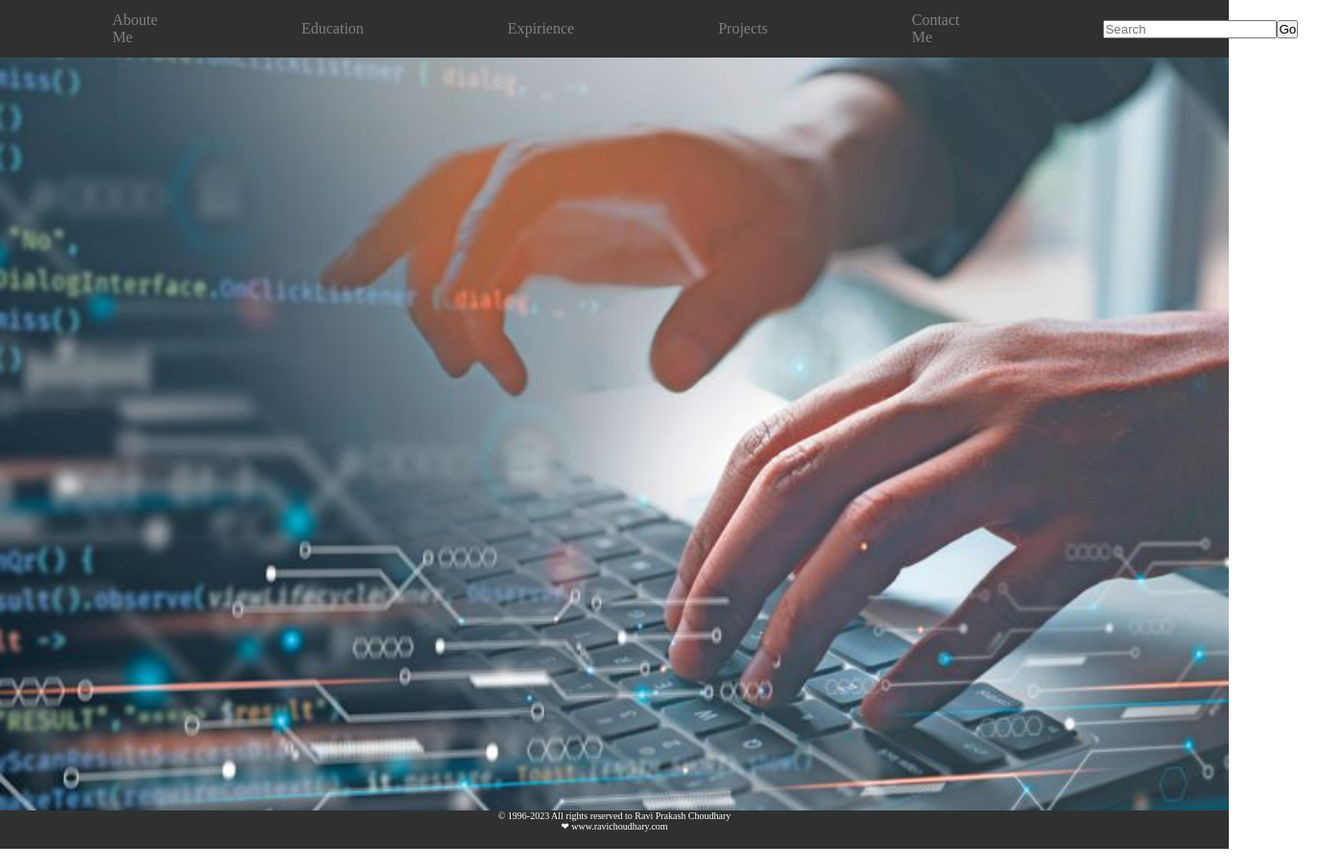
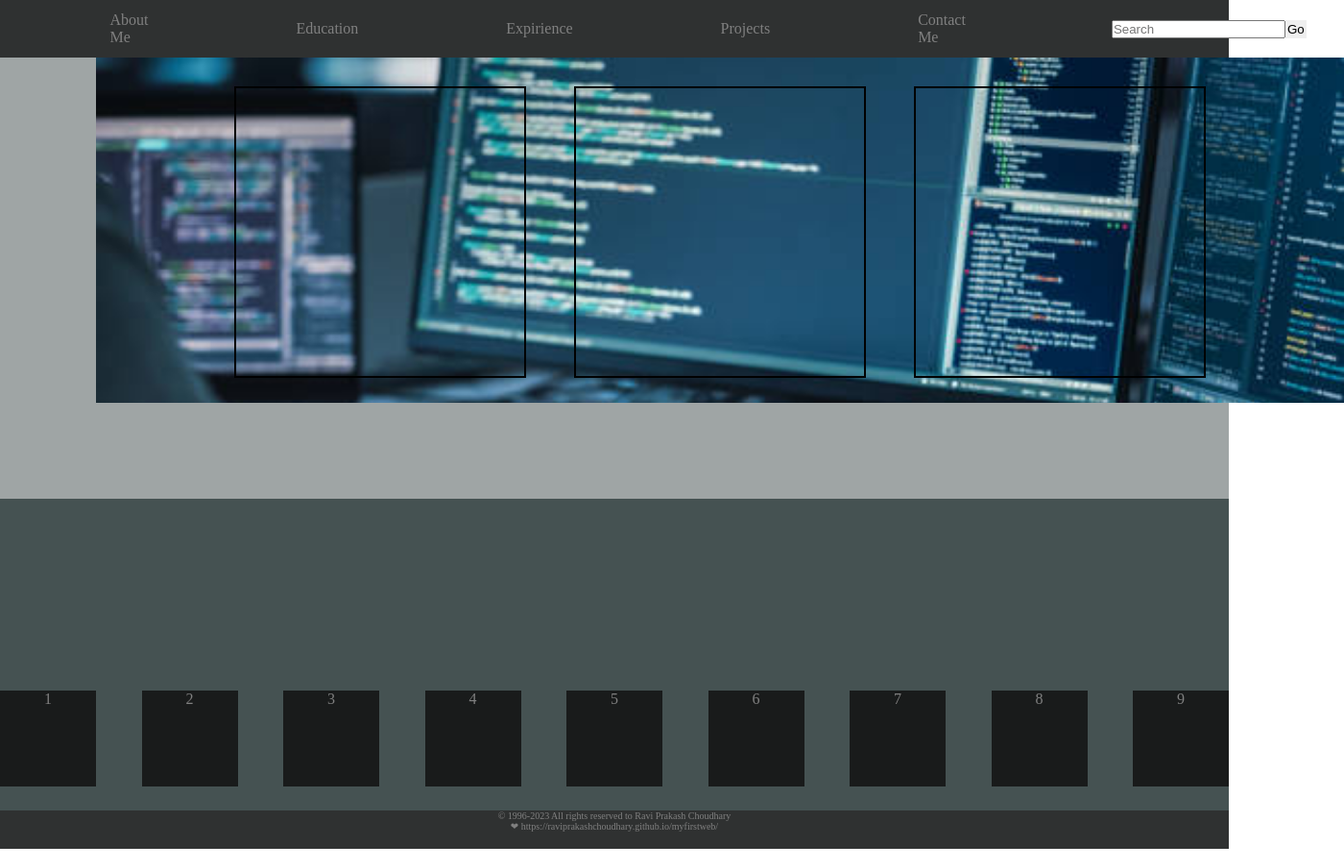
Before and after one commit to RaviPrakashChoudhary/html-portfolio, a plain HTML site: page index.html in a window 1280 px wide. Shown: the whole page at 96% size, 1400 px wide, since content can reach past the window. Drawn offline with Linux system fonts and the light colour scheme.

Commit message:
Add files via upload

```diff
--- /dev/null
+++ b/Public/Aboutme.css
@@ -0,0 +1,44 @@
+*{
+    margin: 0;
+    padding: 0;
+}
+body{
+    text-align: center;
+}
+#nav{
+    background-color: #2f3131;
+    height: 60px;
+    color: white;
+    display: flex;
+    flex-direction: row;
+    justify-content: center;
+    align-items: center;
+
+}
+a{
+    text-decoration: none;
+    color: gray;
+    margin-right: 150px;
+
+}
+#content{
+    height: 785px;
+    background-color: #9fa5a5;
+    /* background-image: url(coding_1858207a257_large.jpg); */
+    /* background-size: cover; */
+
+
+}
+#footer{
+    background-color: #2f3131;
+    height: 40px;
+    color: white;
+    margin-bottom: 20px;
+    text-align: center;
+    font-size: 10px;
+
+
+}
+p{
+    font-size: 10px;
+}
--- /dev/null
+++ b/Public/contact.css
@@ -0,0 +1,42 @@
+*{
+    margin: 0;
+    padding: 0;
+}
+#nav{
+    background-color: #2f3131;
+    height: 60px;
+    color: white;
+    display: flex;
+    flex-direction: row;
+    justify-content: center;
+    align-items: center;
+
+}
+a{
+    text-decoration: none;
+    color: gray;
+    margin-right: 150px;
+
+}
+#content{
+    height: 785px;
+    background-color: #9fa5a5;
+    text-align: center;
+    /* background-image: url(coding_1858207a257_large.jpg); */
+    /* background-size: cover; */
+
+
+}
+#footer{
+    background-color: #2f3131;
+    height: 40px;
+    color: white;
+    margin-bottom: 20px;
+    text-align: center;
+    font-size: 10px;
+
+
+}
+p{
+    font-size: 10px;
+}
--- /dev/null
+++ b/Public/education.css
@@ -0,0 +1,41 @@
+*{
+    margin: 0;
+    padding: 0;
+}
+#nav{
+    background-color: #2f3131;
+    height: 60px;
+    color: white;
+    display: flex;
+    flex-direction: row;
+    justify-content: center;
+    align-items: center;
+
+}
+a{
+    text-decoration: none;
+    color: gray;
+    margin-right: 150px;
+
+}
+#content{
+    height: 785px;
+    background-color: #9fa5a5;
+    /* background-image: url(coding_1858207a257_large.jpg); */
+    /* background-size: cover; */
+
+
+}
+#footer{
+    background-color: #2f3131;
+    height: 40px;
+    color: white;
+    margin-bottom: 20px;
+    text-align: center;
+    font-size: 10px;
+
+
+}
+p{
+    font-size: 10px;
+}
--- /dev/null
+++ b/Public/expirieance.css
@@ -0,0 +1,41 @@
+*{
+    margin: 0;
+    padding: 0;
+}
+#nav{
+    background-color: #2f3131;
+    height: 60px;
+    color: white;
+    display: flex;
+    flex-direction: row;
+    justify-content: center;
+    align-items: center;
+
+}
+a{
+    text-decoration: none;
+    color: gray;
+    margin-right: 150px;
+
+}
+#content{
+    height: 785px;
+    background-color: #9fa5a5;
+    /* background-image: url(coding_1858207a257_large.jpg); */
+    /* background-size: cover; */
+
+
+}
+#footer{
+    background-color: #2f3131;
+    height: 40px;
+    color: white;
+    margin-bottom: 20px;
+    text-align: center;
+    font-size: 10px;
+
+
+}
+p{
+    font-size: 10px;
+}
--- /dev/null
+++ b/Public/project.css
@@ -0,0 +1,41 @@
+*{
+    margin: 0;
+    padding: 0;
+}
+#nav{
+    background-color: #2f3131;
+    height: 60px;
+    color: white;
+    display: flex;
+    flex-direction: row;
+    justify-content: center;
+    align-items: center;
+
+}
+a{
+    text-decoration: none;
+    color: gray;
+    margin-right: 150px;
+
+}
+#content{
+    height: 785px;
+    background-color: #9fa5a5;
+    /* background-image: url(coding_1858207a257_large.jpg); */
+    /* background-size: cover; */
+
+
+}
+#footer{
+    background-color: #2f3131;
+    height: 40px;
+    color: white;
+    margin-bottom: 20px;
+    text-align: center;
+    font-size: 10px;
+
+
+}
+p{
+    font-size: 10px;
+}
--- a/index.html
+++ b/index.html
@@ -3,27 +3,44 @@
 <head>
     <meta charset="UTF-8">
     <meta name="viewport" content="width=device-width, initial-scale=1.0">
-    <title>Document</title>
+    <title>Portfolio</title>
     <link rel="stylesheet" href="style.css">
 </head>
 <body>
     <header>
-        <div id="nav">
-            <a href="">Home</a>
-            <a href="">Aboute Me</a>
-            <a href="">Education</a>
-            <a href="">Expirience</a>
-            <a href="">Projects</a>
-            <a href="">Contact Me</a>
+        <div class="nav">
+            <a class="border" href="index.html">Home</a>
+            <a class="border" href="../My Portfolio/Public/Aboutme.html">About Me</a>
+            <a class="border" href="../My Portfolio/Public/education.html">Education</a>
+            <a class="border" href="../My Portfolio/Public/Expirience.html">Expirience</a>
+            <a class="border" href="../My Portfolio/Public/project.html">Projects</a>
+            <a class="border" href="../My Portfolio/Public/contact.html">Contact Me</a>
             <input placeholder="Search">
-            <button>Go</button>
+            <button class="border">Go</button>
         </div>
     </header>
-    <div id="content"></div>
+    <div id="content">
+        <div class="projection">
+            <div class="aboutme"></div>
+            <div class="education"></div>
+            <div class="projects"></div>
+        </div>
+        <div class="projection2">
+            <div class="div1">1</div>
+            <div class="div1">2</div>
+            <div class="div1">3</div>
+            <div class="div1">4</div>
+            <div class="div1">5</div>
+            <div class="div1">6</div>
+            <div class="div1">7</div>
+            <div class="div1">8</div>
+            <div class="div1">9</div>
+        </div>
+    </div>
     <footer>
         <div id="footer">
             &#169 1996-2023 All rights reserved to Ravi Prakash Choudhary<br>
-            &#10084 www.ravichoudhary.com
+            &#10084 https://raviprakashchoudhary.github.io/myfirstweb/
         </div>
     </footer>
 </body>
--- a/style.css
+++ b/style.css
@@ -2,7 +2,7 @@
     margin: 0;
     padding: 0;
 }
-#nav{
+.nav{
     background-color: #2f3131;
     height: 60px;
     color: white;
@@ -12,30 +12,88 @@
     align-items: center;
 
 }
+.border{
+    border: 2px solid transparent;
+}
+.border:hover{
+    border: 1.5px solid white;
+}
 a{
     text-decoration: none;
-
     color: gray;
     margin-right: 150px;
 
 }
 #content{
     height: 785px;
-    background-image: url(coding_1858207a257_large.jpg);
-    background-size: cover;
-    background-blend-mode: soft-light;
+    background-color: #9fa5a5;
 
 }
 #footer{
     background-color: #2f3131;
     height: 40px;
-    color: white;
+    color: gray;
     margin-bottom: 20px;
     text-align: center;
     font-size: 10px;
-
-
 }
 p{
     font-size: 10px;
 }
+.projection{
+    margin-left: 100px;
+    height: 360px;
+    width: 1300px;
+    display: flex;
+    justify-content: center;
+    background-image: url(abc.jpg);
+    background-size: cover;
+    /* background-color: rgb(106, 106, 203); */
+
+
+}
+.aboutme{
+    height: 300px;
+    width: 300px;
+    border: 2px solid black;
+    margin-right: 50px;
+    margin-top: 30px;
+    position: relative;
+    /* background-image: url(my\ pic.png); */
+    background-size: cover;
+
+}
+.education{
+    height: 300px;
+    width: 300px;
+    border: 2px solid black;
+    /* margin-left: 100px; */
+    margin-top: 30px;
+
+}
+.projects{
+    height: 300px;
+    width: 300px;
+    border: 2px solid black;
+    margin-left: 50px;
+    margin-top: 30px;
+
+}
+.projection2{
+    background-color: #455252;
+    height: 350px;
+    margin-top: 100px;
+    display: flex;
+    justify-content: space-between;
+}
+.div1{
+    height: 100px;
+    width: 100px;
+    background-color: #191b1b;
+    margin-top: 200px;
+    color: gray;
+    text-align: center;
+
+    /* margin-left: 40px; */
+
+}
```
Also changed, not shown: Public/Aboutme.html (added, +30 -0 lines), Public/Expirience.html (added, +30 -0 lines), Public/contact.html (added, +32 -0 lines), Public/education.html (added, +30 -0 lines), Public/project.html (added, +30 -0 lines), abc.jpg (added).
